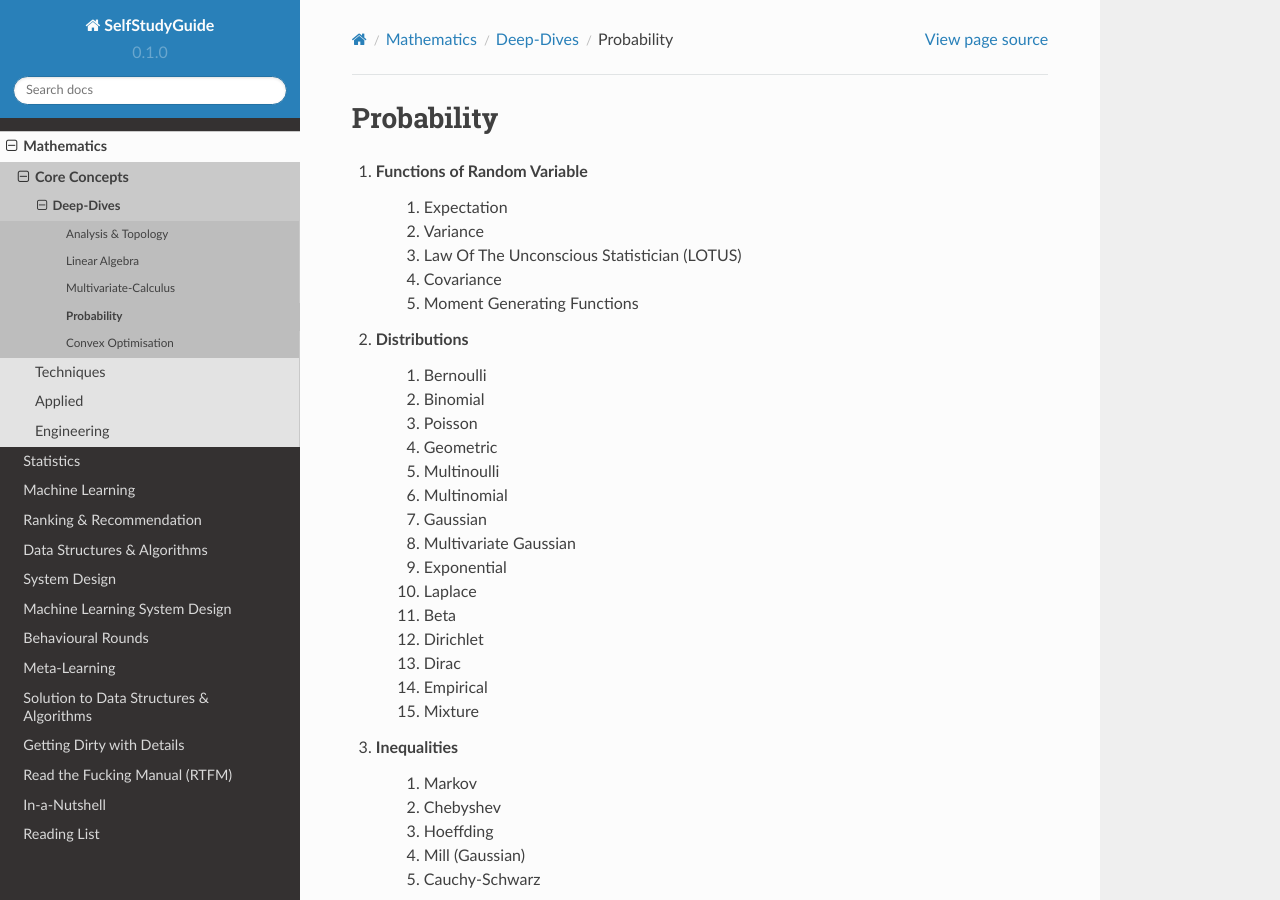
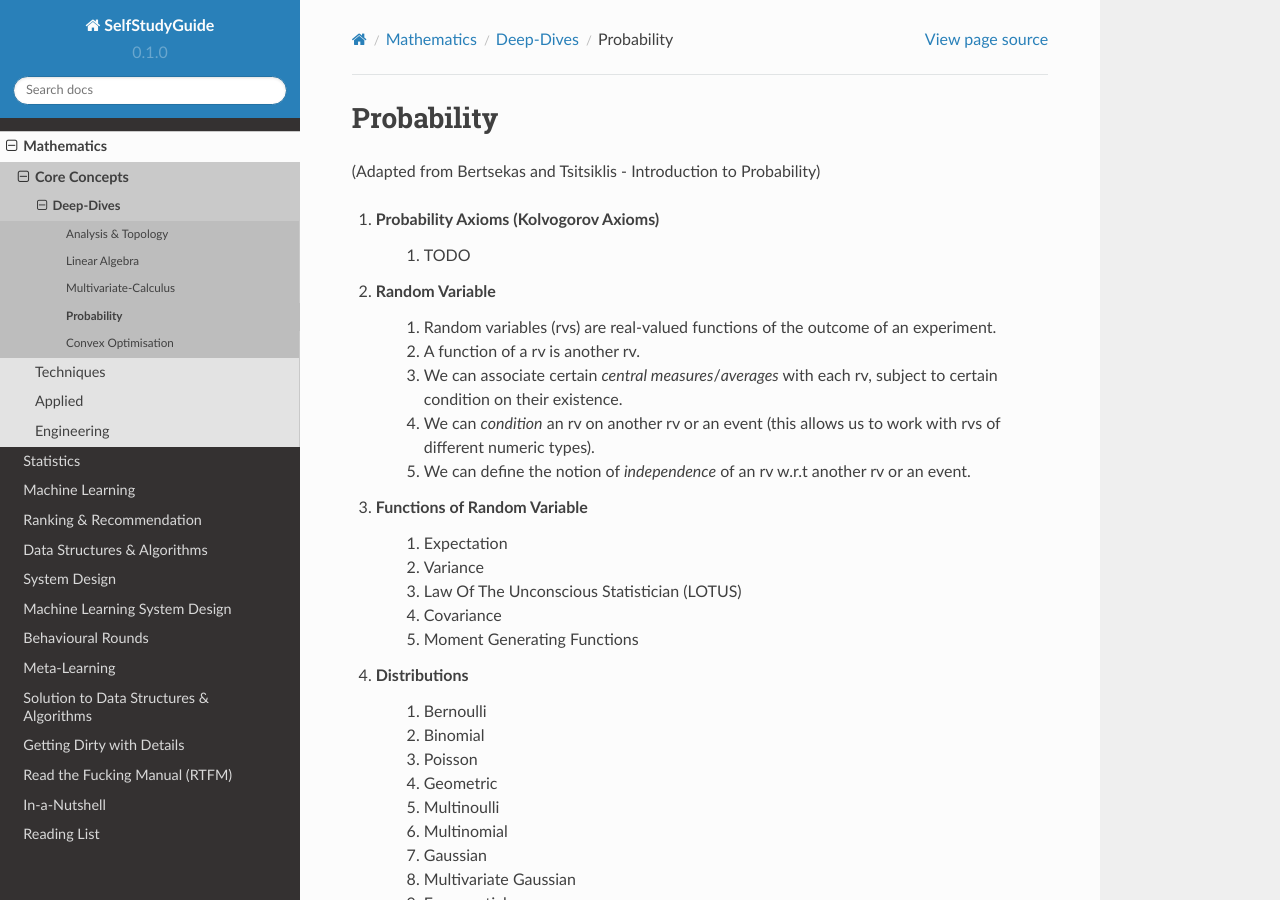
Before and after one commit to uselesstechjunks/leetcode, a Sphinx documentation site: the page built from docs/source/math/prob.rst, in a window 1280 px wide and 900 px high. Built offline with Sphinx 7.4.7 and the Read the Docs theme 2.0.0, drawn with Linux system fonts in a browser that asks for light colours.

Commit message:
Update prob.rst

```diff
--- a/docs/source/math/prob.rst
+++ b/docs/source/math/prob.rst
@@ -1,5 +1,17 @@
 Probability
 ------------------------------
+(Adapted from Bertsekas and Tsitsiklis - Introduction to Probability)
+
+#. Probability Axioms (Kolvogorov Axioms)
+	#. TODO
+
+#. Random Variable
+	#. Random variables (rvs) are real-valued functions of the outcome of an experiment.
+	#. A function of a rv is another rv.
+	#. We can associate certain *central measures*/*averages* with each rv, subject to certain condition on their existence.
+	#. We can *condition* an rv on another rv or an event (this allows us to work with rvs of different numeric types).
+	#. We can define the notion of *independence* of an rv w.r.t another rv or an event.
+
 #. Functions of Random Variable
 	#. Expectation
 	#. Variance
```
